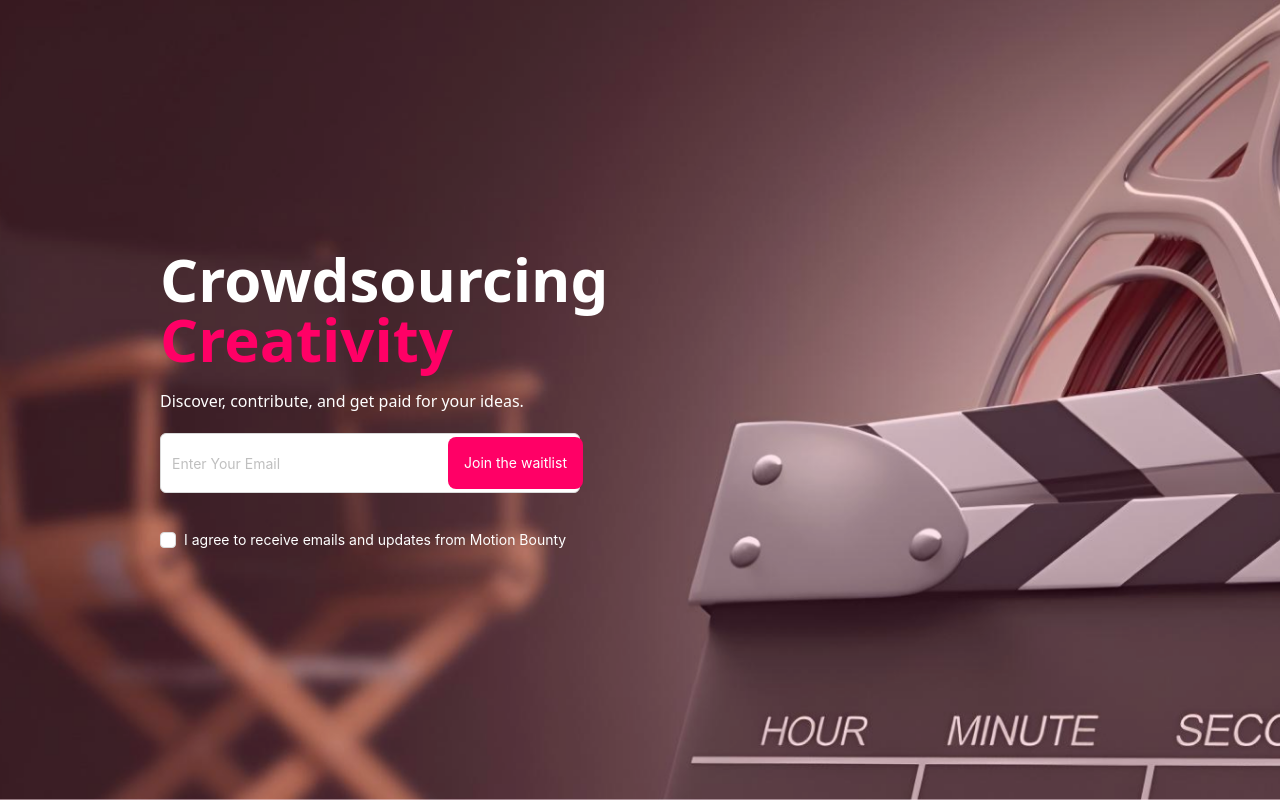
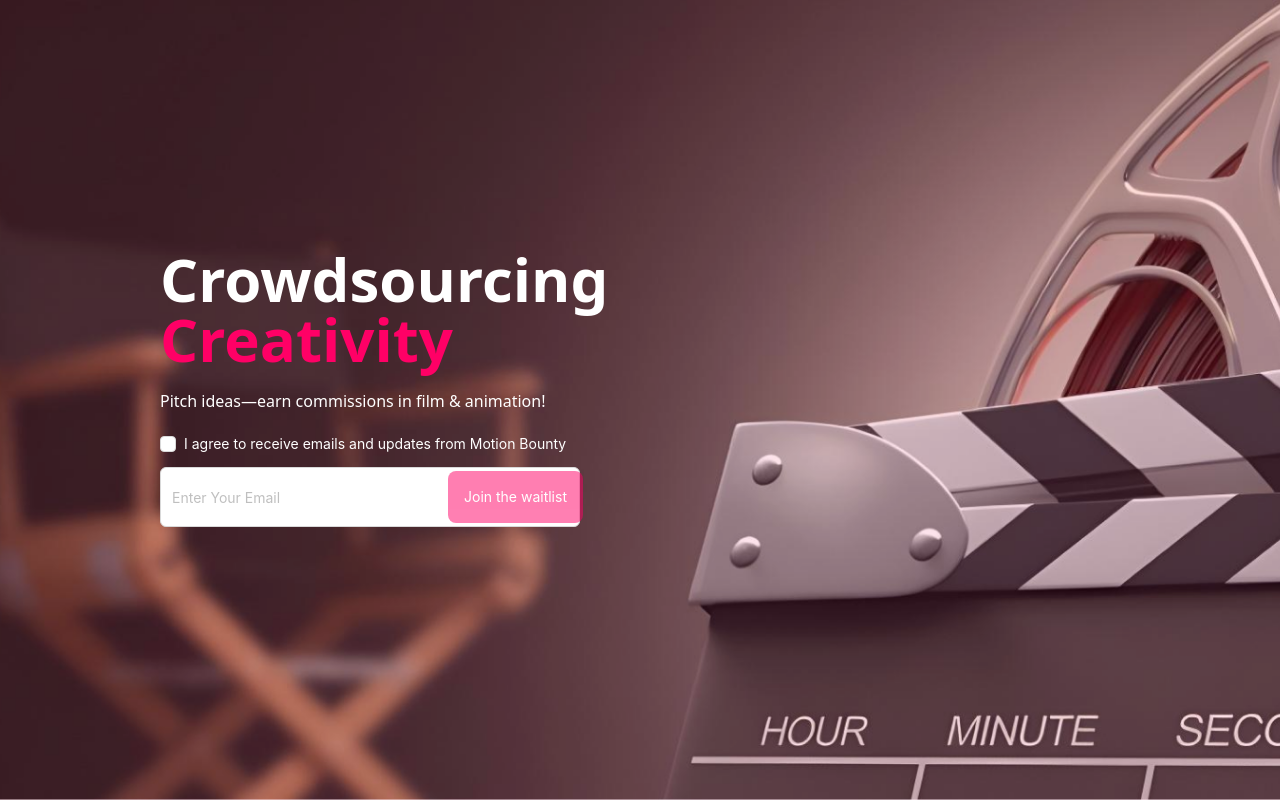
Before and after one commit to bdCalling-Sdt-hub/motion-bounty-website, a Next.js app: page / in a window 1280 px wide. Built offline with nearby package versions, Linux system fonts and the light colour scheme.

Commit message:
update Checkbox

```diff
--- a/package.json
+++ b/package.json
@@ -14,7 +14,8 @@
     "react": "^19.0.0",
     "react-dom": "^19.0.0",
     "react-hot-toast": "^2.5.1",
-    "react-icons": "^5.4.0"
+    "react-icons": "^5.4.0",
+    "vercel": "^39.3.0"
   },
   "devDependencies": {
     "@ant-design/v5-patch-for-react-19": "^1.0.3",
--- a/src/components/ui/pages/Home/HeroSection/Banner.jsx
+++ b/src/components/ui/pages/Home/HeroSection/Banner.jsx
@@ -42,7 +42,7 @@ const Banner = () => {
         <h1 className="text-6xl text-white font-bold">Crowdsourcing</h1>
         <h1 className="text-6xl text-[#F06] font-bold">Creativity</h1>
         <p className="text-white my-5">
-          Discover, contribute, and get paid for your ideas.
+          Pitch ideas—earn commissions in film & animation!
         </p>
         <Form onFinish={onFinish}>
           <div className="flex flex-col gap-3">
@@ -55,6 +55,13 @@ const Banner = () => {
                 },
               ]}
             >
+              <Checkbox
+                className="text-white mb-3"
+                checked={isChecked}
+                onChange={(e) => setIsChecked(e.target.checked)}
+              >
+                I agree to receive emails and updates from Motion Bounty
+              </Checkbox>
               <div className="relative">
                 <Input
                   style={{ height: 60, width: 420 }}
@@ -62,19 +69,15 @@ const Banner = () => {
                 />
                 <button
                   type="submit"
-                  className="absolute left-72  top-1 text-white bg-[#F06]  px-4 rounded-lg h-[87%] flex items-center justify-center"
+                  disabled={!isChecked}
+                  className={`absolute left-72 top-1 text-white bg-[#F06] px-4 rounded-lg h-[87%] flex items-center justify-center ${
+                    !isChecked ? "opacity-50 cursor-not-allowed" : ""
+                  }`}
                 >
                   Join the waitlist
                 </button>
               </div>
             </Form.Item>
-            <Checkbox
-              className="text-white"
-              checked={isChecked}
-              onChange={(e) => setIsChecked(e.target.checked)}
-            >
-              I agree to receive emails and updates from Motion Bounty
-            </Checkbox>
           </div>
         </Form>
       </div>
```
Also changed, not shown: 2 other files (tests, documents, lock files or other folders).
